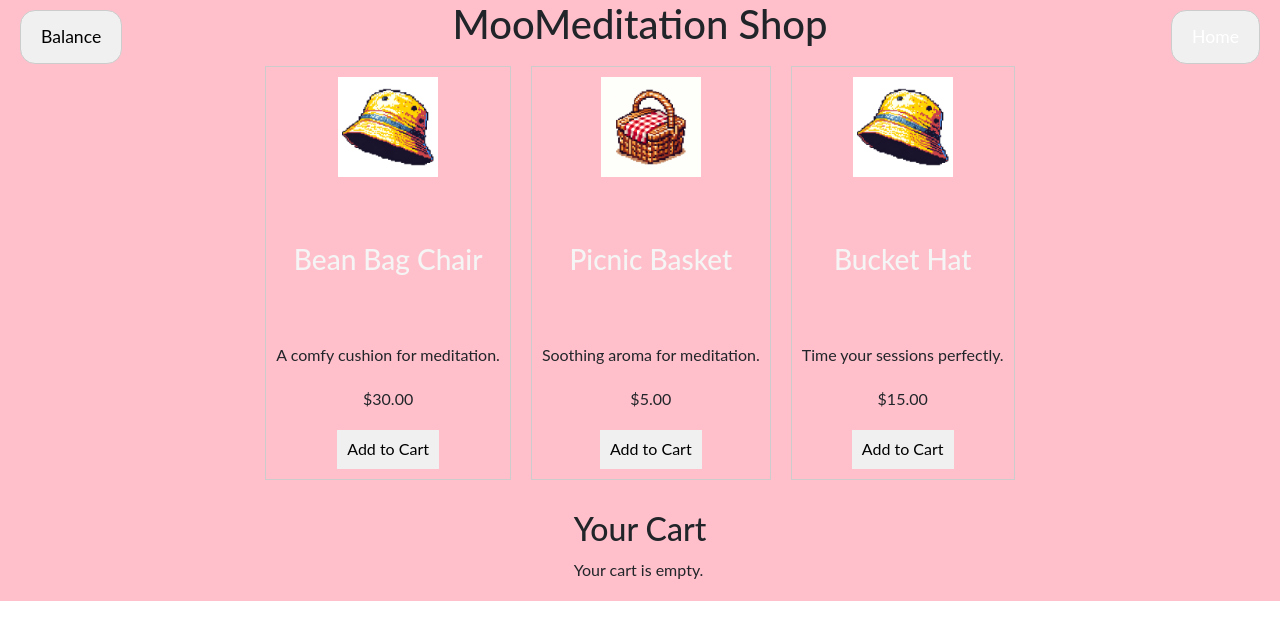
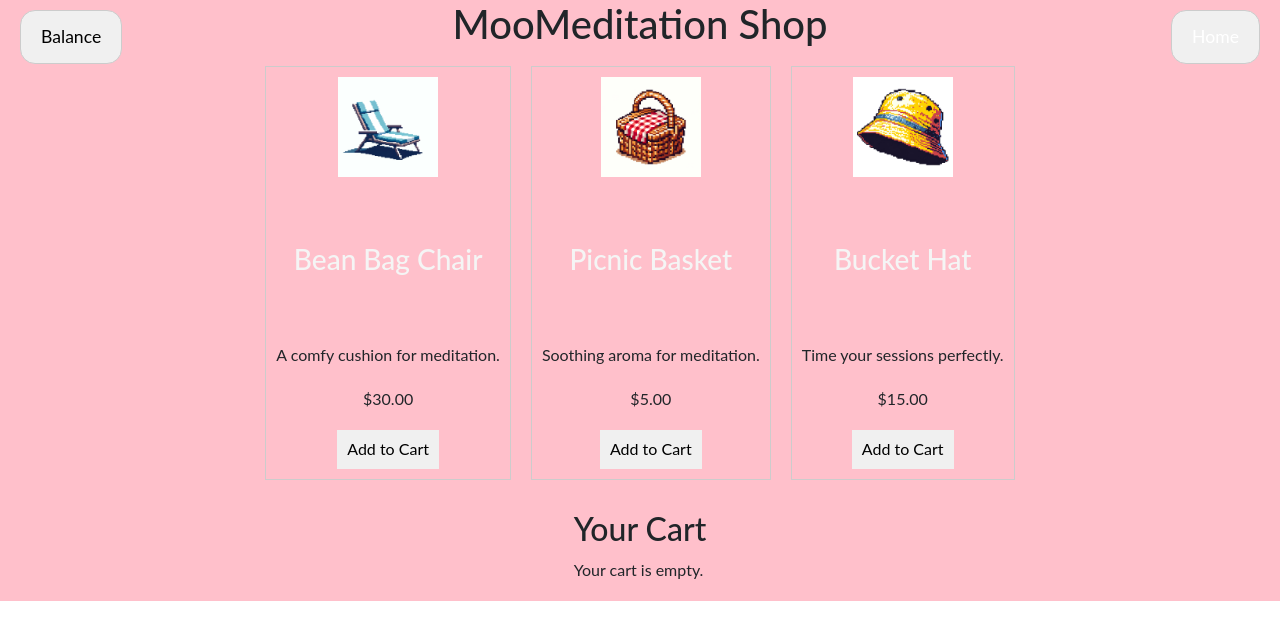
Before and after one commit to SyrJair/CIS454, a Vue app in the folder frontend/: page /shop in a window 1280 px wide. Shown: the top 640 px of the page. Built offline with nearby package versions, Linux system fonts and the light colour scheme.

Commit message:
chair asset + shop

```diff
--- a/frontend/src/views/ShopPage.vue
+++ b/frontend/src/views/ShopPage.vue
@@ -10,7 +10,7 @@
       <div id="item-container">
         <!-- Static display of shop items -->
         <div class="shop-item">
-          <img src="../assets/pixelHat.jpg" alt="Comfy Lounge Chair" class="item-image">
+          <img src="../assets/chairPixel.jpg" alt="Comfy Lounge Chair" class="item-image">
           <div class="item-info">
             <h3>Bean Bag Chair</h3>
             <p>A comfy cushion for meditation.</p>
```
Also changed, not shown: frontend/src/assets/chairPixel.jpg (added).
